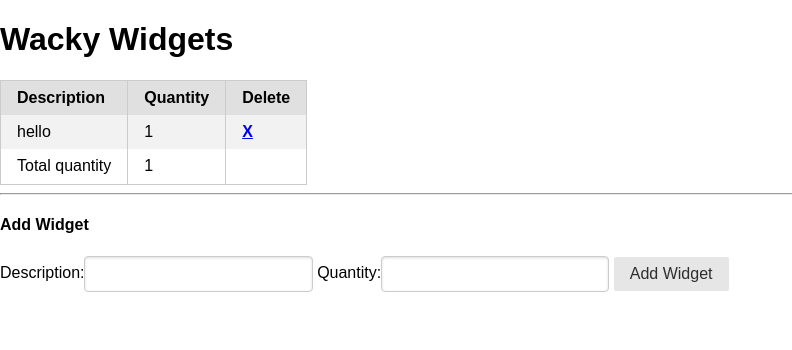
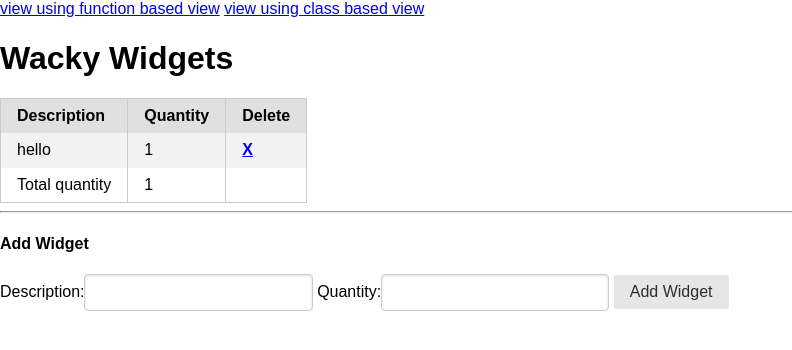
Before and after one commit to HeshamShaarawy/GA-Labs-deliverables, a Django app: page / in a window 1280 px wide. Shown: the top 350 px of the page, without its empty margins (0-792 px from the left). Run offline with Django 3.2, Linux system fonts and the light colour scheme; data comes from the database, SQL or seed files in the repository; both versions use the stored data as it was after the commit; some libraries are stand-ins or nearby versions.

Commit message:
add class based view for listing all widgets under '/cbv'

```diff
--- a/wacky/main_app/templates/widgets/index.html
+++ b/wacky/main_app/templates/widgets/index.html
@@ -13,7 +13,10 @@
         integrity="sha384-nn4HPE8lTHyVtfCBi5yW9d20FjT8BJwUXyWZT9InLYax14RDjBj46LmSztkmNP9w" crossorigin="anonymous">
     <link rel="stylesheet" type="text/css" href="{% static 'css/style.css' %}">
 </head>
-
+<nav class='pure-menu-horizontal'>
+    <a href="/">view using function based view</a>
+    <a href="/cbv">view using class based view</a>
+</nav>
 <body>
     <h1>Wacky Widgets</h1>
 
--- a/wacky/main_app/urls.py
+++ b/wacky/main_app/urls.py
@@ -3,7 +3,9 @@ from . import views
 
 urlpatterns = [
     path('', views.index, name='index'),
-    path('/create/', views.widget_create, name='widget_create' ),
-    path('/<int:pk>/delete/', views.WidgetDelete.as_view(), name='widget_delete'),
+    path('create/', views.widget_create, name='widget_create' ),
+    path('<int:pk>/delete/', views.WidgetDelete.as_view(), name='widget_delete'),
+    path('add/', views.WidgetCreateView.as_view(), name='widget_add'),
+    path('cbv/', views.WidgetIndex.as_view(), name='cbv_index'),
 
 ]
--- a/wacky/main_app/views.py
+++ b/wacky/main_app/views.py
@@ -1,11 +1,35 @@
-from django.forms import Widget
+from django.forms import Widget, widgets
+from django.views.generic.base import TemplateView
 from .models import Widget
 from .forms import WidgetForm
-from django.views.generic.edit import DeleteView
+from django.views.generic import ListView
+from django.views.generic.edit import DeleteView, CreateView, FormView
 from django.shortcuts import redirect, render
 from django.db.models import Sum
 
 
+class WidgetCreateView(CreateView):
+    model =  Widget
+
+
+class WidgetIndex(ListView):
+  model = Widget
+  template_name = 'widgets/index.html'
+  context_object_name = 'widget'
+  form_widget = WidgetForm()
+  def get_context_data(self, **kwargs):
+          # Call the base implementation first to get a context
+    context = super().get_context_data(**kwargs)
+         # Add in a QuerySet of all the books
+    context['widget_form'] = WidgetForm()
+    total_quantity = Widget.objects.all().aggregate(Sum('quantity'))
+    context['total_quantity_sum'] = total_quantity['quantity__sum']
+    return context
+
+
+class WidgetDelete(DeleteView):
+    model = Widget
+    success_url = '/cbv'
 
 
 def index (request):
@@ -26,6 +50,7 @@ def widget_create(request):
   return redirect('/')
 
 
-class WidgetDelete(DeleteView):
-    model = Widget
-    success_url = '/'
+
+def widget_delete(request):
+  Widget.objects.filter(id=id).delete()
+  return redirect('/')
```
Also changed, not shown: wacky/db.sqlite3.
